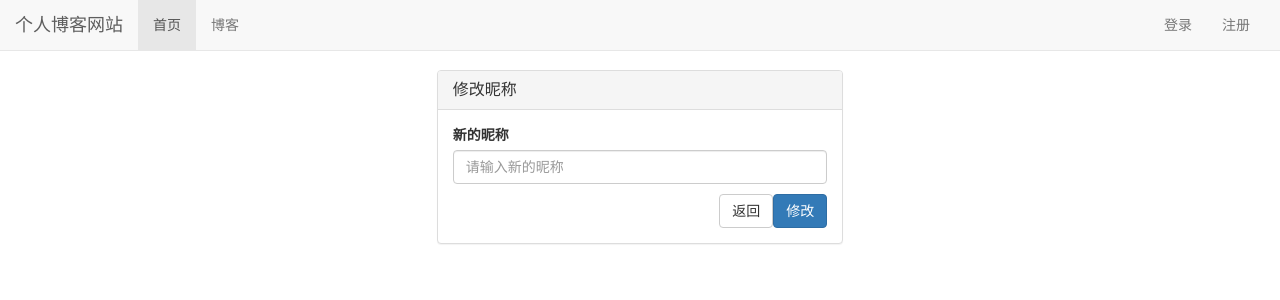
After one commit to HitoOoO/mysite, a Django app: page /user/change_nickname/ in a window 1280 px wide. The commit adds this page. Shown: the top 300 px of the page. Run offline with Django 3.2, Linux system fonts and the light colour scheme; some libraries are stand-ins or nearby versions.

Commit message:
修改昵称功能;

```diff
--- a/comment/views.py
+++ b/comment/views.py
@@ -26,12 +26,12 @@ class Update_comment(View):
             #返回数据
 
             data['status'] = 'SUCCESS'
-            data['username'] = comment.user.username
+            data['username'] = comment.user.get_nickname_or_username()
             data['comment_time'] = comment.comment_time.timestamp()    #strftime('%Y-%m-%d %H:%M:%S')
             data['text'] = comment.text
             data['content_type'] = ContentType.objects.get_for_model(comment).model
             if not parent is None:
-                data['reply_to'] = comment.reply_to.username
+                data['reply_to'] = comment.reply_to.get_nickname_or_username()
             else:
                 data['reply_to'] = ''
 
--- a/templates/base.html
+++ b/templates/base.html
@@ -45,7 +45,14 @@
                         </li>
                     {% else %}
                         <li class="dropdown">
-                            <a href="#" class="dropdown-toggle" data-toggle="dropdown" role="button" >{{ user.username }} <span class="caret"></span></a>
+                            <a href="#" class="dropdown-toggle" data-toggle="dropdown" role="button" >
+                                {% if user.has_nickname %}
+                                    {{ user.username }}({{ user.get_nickname }})
+                                {% else %}
+                                    {{ user.username }}
+                                {% endif %}
+                                <span class="caret"></span>
+                            </a>
                             <ul class="dropdown-menu">
                                 <li><a href="{% url 'user_info' %}">个人信息</a></li>
                                 {% if user.is_staff or user.is_superuser %}
--- /dev/null
+++ b/templates/form.html
@@ -0,0 +1,48 @@
+{% extends 'base.html' %}
+
+{% load staticfiles %}
+
+{% block title %}
+     {{ page_title }}
+{% endblock %}
+
+{% block nav_home_active %}
+    active
+{% endblock %}
+
+{% block content %}
+    <div class="containter">
+        <div class="row">
+            <div class="col-xs-4 col-xs-offset-4">
+                <div class="panel panel-default">
+                    <div class="panel-heading">
+                        <h3 class="panel-title">{{ form_title }}</h3>
+                    </div>
+                    <div class="panel-body">
+                         <form action="" method="POST">
+                             {% csrf_token %}
+                             {% for field in form %}
+                                {% if not field.is_hidden %}
+                                    <label for="{{ field.id_for_label }}">{{ field.label }}</label>
+                                {% endif %}
+                                {{ field }}
+                                <p class="text-danger">{{ field.errors.as_text }}</p>
+                             {% endfor %}
+                             <span class="pull-left text-danger">{{ login_form.non_field_errors }}</span>
+                            <div class="pull-right">
+                                <input type="submit" value="{{ submit_text }}" class="btn btn-primary pull-right">
+                                <button class="btn btn-default" onclick="window.location.href='{{ return_back_url }}'">返回</button>
+                            </div>
+
+                            </form>
+                    </div>
+                </div>
+            </div>
+        </div>
+    </div>
+
+
+
+
+
+{% endblock %}
--- a/user/forms.py
+++ b/user/forms.py
@@ -51,3 +51,31 @@ class RegForm(forms.Form):
         if password != password_again:
             raise forms.ValidationError('两次输入的密码不一致')
         return password_again
+
+class ChangeNicknameForm(forms.Form):
+    nickname_new = forms.CharField(
+        label='新的昵称',
+        max_length=20,
+        widget=forms.TextInput(
+            attrs={'class':'form-control', 'placeholder':'请输入新的昵称'}
+        )
+    )
+
+    def __init__(self, *args, **kwargs):
+        if 'user' in kwargs:
+            self.user = kwargs.pop('user')
+        super(ChangeNicknameForm, self).__init__(*args, **kwargs)
+
+    def clean(self):
+        # 判断用户是否登录
+        if self.user.is_authenticated:
+            self.cleaned_data['user'] = self.user
+        else:
+            raise forms.ValidationError('用户尚未登录')
+        return self.cleaned_data
+
+    def clean_nickname_new(self):
+        nickname_new = self.cleaned_data.get('nickname_new','').strip()
+        if nickname_new == '':
+            raise forms.ValidationError('新的昵称不能为空')
+        return nickname_new
--- a/user/templates/user/user_info.html
+++ b/user/templates/user/user_info.html
@@ -9,7 +9,7 @@
                 {% if user.is_authenticated %}
                     <h2>{{ user.username }}</h2>
                     <ul>
-                        <li>昵称：{{ user.username }} <a href="#">修改昵称</a></li>
+                        <li>昵称：{{ user.get_nickname }} <a href="{% url 'change_nickname' %}?from={{ request.get_full_path }}">修改昵称</a></li>
                         <li>邮箱：{% if user.email %}{{ user.email }}{% else %}未绑定 <a href="#">绑定邮箱</a>{% endif %}</li>
                         <li>上一次登录的时间：{{ user.last_login|date:"Y-m-d H:i:s" }}</li>
                         <li><a href="#">修改密码</a></li>
--- a/user/urls.py
+++ b/user/urls.py
@@ -2,7 +2,7 @@
 
 
 from django.urls import path,include
-from user.views import Login,Register,Login_for_modal,Logout,User_info
+from user.views import Login,Register,Login_for_modal,Logout,User_info,Change_nickname
 from django.conf import settings
 from django.conf.urls.static import static
 
@@ -13,6 +13,7 @@ urlpatterns = [
     path('login_for_modal/',Login_for_modal.as_view(),name ='login_for_modal'),
     path('register/',Register.as_view(),name = 'register'),
     path('user_info/',User_info.as_view(),name = 'user_info'),
+    path('change_nickname/',Change_nickname.as_view(),name ='change_nickname'),
 ]
 
 urlpatterns += static(settings.MEDIA_URL,document_root = settings.MEDIA_ROOT)
--- a/user/views.py
+++ b/user/views.py
@@ -4,10 +4,10 @@ from django.shortcuts import render,redirect
 
 from django.contrib.auth.models import User
 from django.urls import reverse
-from .forms import LoginForm, RegForm
+from .forms import LoginForm, RegForm , ChangeNicknameForm
 from django.contrib import auth
 from django.http import JsonResponse
-
+from .models import Profile
 
 class Login(View):
     TEMPLATE = 'user/login.html'
@@ -45,7 +45,6 @@ class Login_for_modal(View):
         else:
             data['status'] = 'ERROR'
         return JsonResponse(data)
-
 class Register(View):
     TEMPLATE = 'user/register.html'
     def get(self,request):
@@ -70,3 +69,24 @@ class Register(View):
         context = {}
         context['reg_form'] = reg_form
         return render(request, self.TEMPLATE, context)
+class Change_nickname(View):
+    TEMPLATE = 'form.html'
+    def get(self,request):
+        redirect_to = request.GET.get('from', reverse('home'))
+        form = ChangeNicknameForm()
+        context = {}
+        context['page_title'] = '修改昵称'
+        context['form_title'] = '修改昵称'
+        context['submit_text'] = '修改'
+        context['form'] = form
+        context['return_back_url'] = redirect_to
+        return render(request,self.TEMPLATE,context)
+    def post(self,request):
+        redirect_to = request.GET.get('from', reverse('home'))
+        form = ChangeNicknameForm(request.POST,user=request.user)
+        if form.is_valid():
+            nickname_new = form.cleaned_data['nickname_new']
+            profile, created = Profile.objects.get_or_create(user=request.user)
+            profile.nickname = nickname_new
+            profile.save()
+            return redirect(redirect_to)
```
Also changed, not shown: blog/templates/Blog_detail.html (+4 -4 lines), user/models.py (+21 -0 lines).
